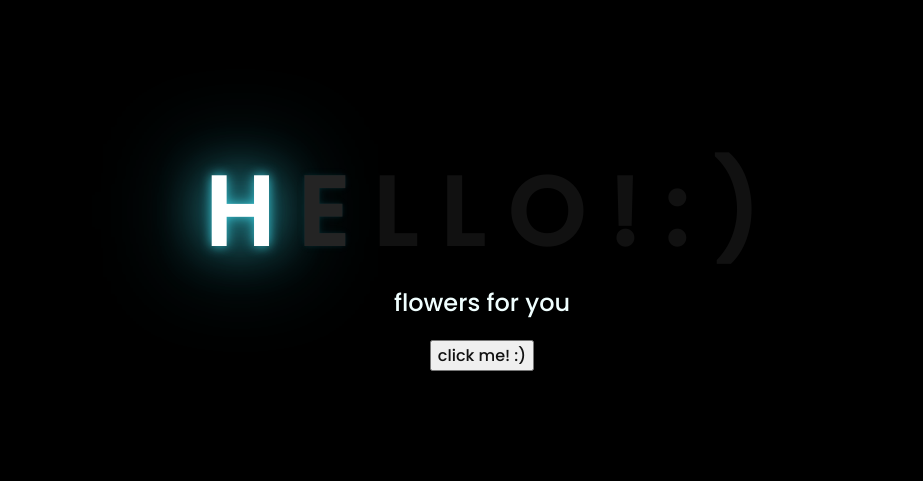
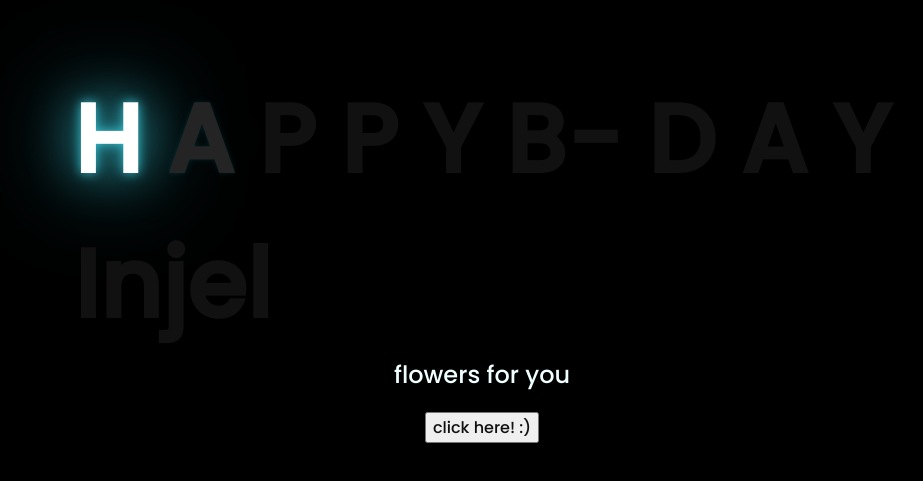
Before and after one commit to Hatdog-ako/Plawerss, a plain HTML site: page index.html in a window 1280 px wide. Shown: the part 153-634 px from the top of the page, without its empty margins (166-1089 px from the left). Drawn offline with Linux system fonts and the light colour scheme; files that its build step writes are made by us from their sources.

Commit message:
Update index.html

```diff
--- a/index.html
+++ b/index.html
@@ -5,8 +5,8 @@
   <meta charset="UTF-8">
   <meta http-equiv="X-UA-Compatible" content="IE=edge">
   <meta name="viewport" content="width=device-width, initial-scale=1.0">
-  <link rel="stylesheet" href="style.css">
-  <link rel="icon" href="flowers.png" type="image/x-icon">
+  <link rel="stylesheet" href="css/style.css">
+  <link rel="icon" href="img/flowers.png" type="image/x-icon">
   <title>Flowers</title>
 </head>
 
@@ -14,13 +14,15 @@
   <div class="greetings">
     <!-- silahkan menambah kata sesuai keinginan dengan <span>text...</span -->
     <span>H</span>
-    <span>E</span>
-    <span>L</span>
-    <span>L</span>
-    <span>O</span>
-    <span>!</span>
-    <span>:</span>
-    <span>)</span></span>
+    <span>A</span>
+    <span>P</span>
+    <span>P</span>
+    <span>Y</span>
+    <span>B-</span>
+    <span>D</span>
+    <span>A</span>
+    <span>Y</span><br>
+    <span>Injel</span>
   </div>
   <div class="description">
     <span>flowers for you</span>
@@ -29,7 +31,7 @@
   </div>
   <div class="button">
     <button>
-      <a href="flower.html">click me! :)</a>
+      <a href="flower.html">click here! :)</a>
     </button>
 
   </div>
```
